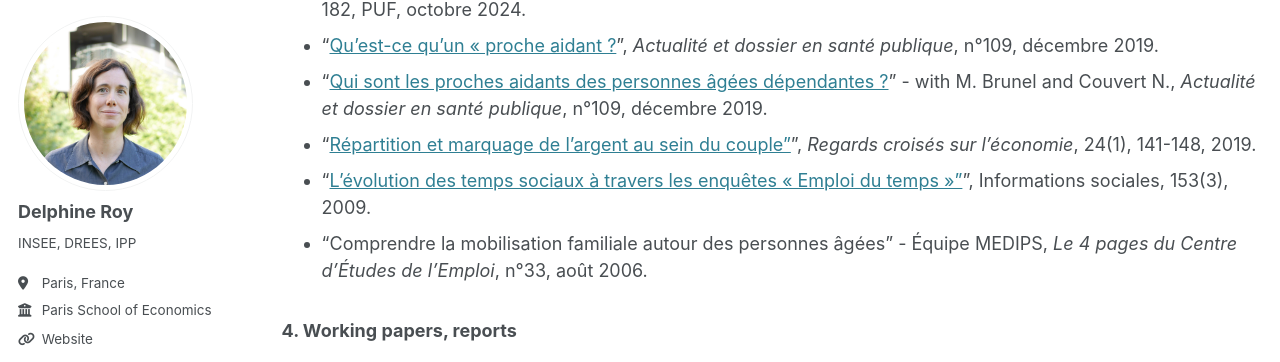
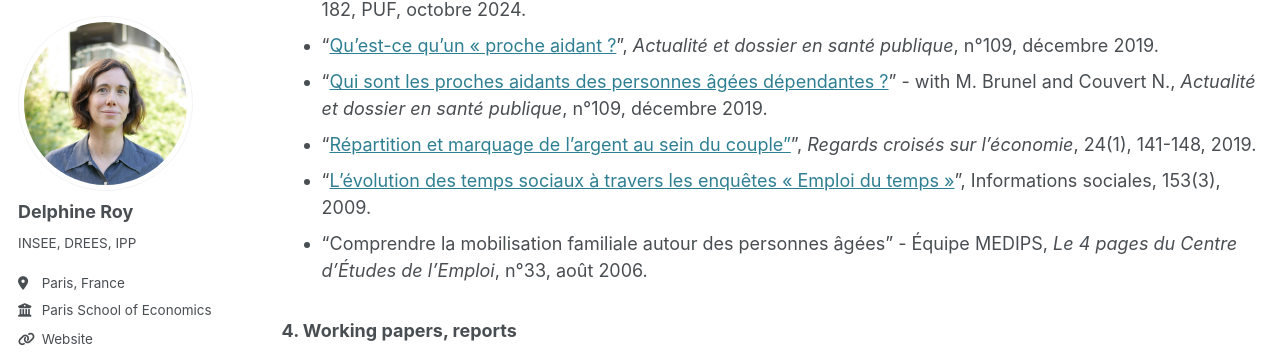
Before and after one commit to DelphineRoy/delphineroy.github.io, a Jekyll site: the page built from _pages/papiers.md, in a window 1280 px wide and 900 px high, scrolled down 2404 px. Shown: the part 90-452 px from the top of the window. Built offline with Jekyll 4.4.1, drawn with Linux system fonts in a browser that asks for light colours; some web fonts are replaced; some of the changed text lies outside the part shown.

```diff
--- a/_pages/papiers.md
+++ b/_pages/papiers.md
@@ -65,7 +65,7 @@ author_profile: true
 - "[Qu’est-ce qu’un « proche aidant ?](https://www.hcsp.fr/explore.cgi/adsp?clef=171)", *Actualité et dossier en santé publique*, n°109, décembre 2019.
 - "[Qui sont les proches aidants des personnes âgées dépendantes ?](https://www.hcsp.fr/explore.cgi/adsp?clef=171)" - with M. Brunel and Couvert N., *Actualité et dossier en santé publique*, n°109, décembre 2019.
 - "[Répartition et marquage de l’argent au sein du couple"](doi:10.3917/rce.024.0141)", _Regards croisés sur l'économie_, 24(1), 141-148, 2019.
-- "[L'évolution des temps sociaux à travers les enquêtes « Emploi du temps »"](doi:10.3917/inso.153.0008)", Informations sociales, 153(3), 2009.
+- "[L'évolution des temps sociaux à travers les enquêtes « Emploi du temps »](doi:10.3917/inso.153.0008)", Informations sociales, 153(3), 2009.
 - "Comprendre la mobilisation familiale autour des personnes âgées" - Équipe MEDIPS, *Le 4 pages du Centre d’Études de l’Emploi*, n°33, août 2006.
 
 
```
Also changed, not shown: other parts of _pages/papiers.md (+1 -1 lines).
